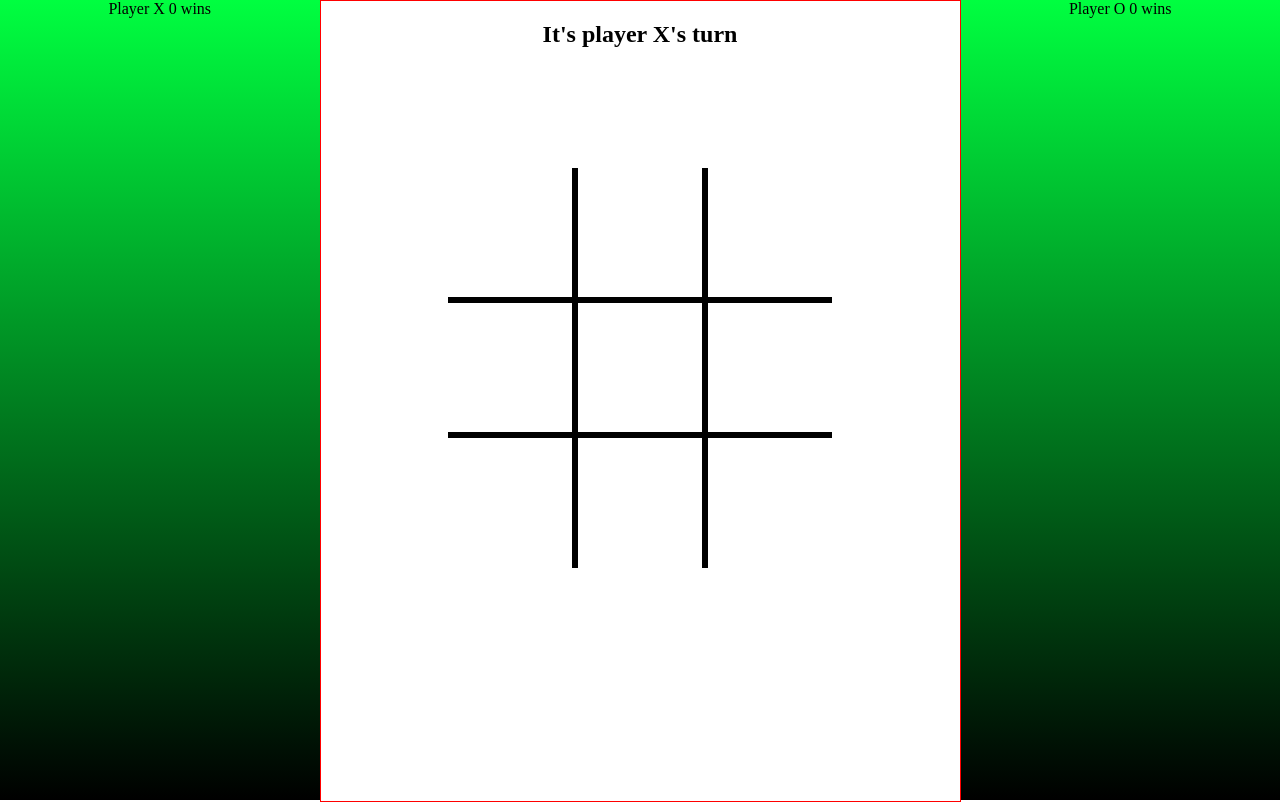
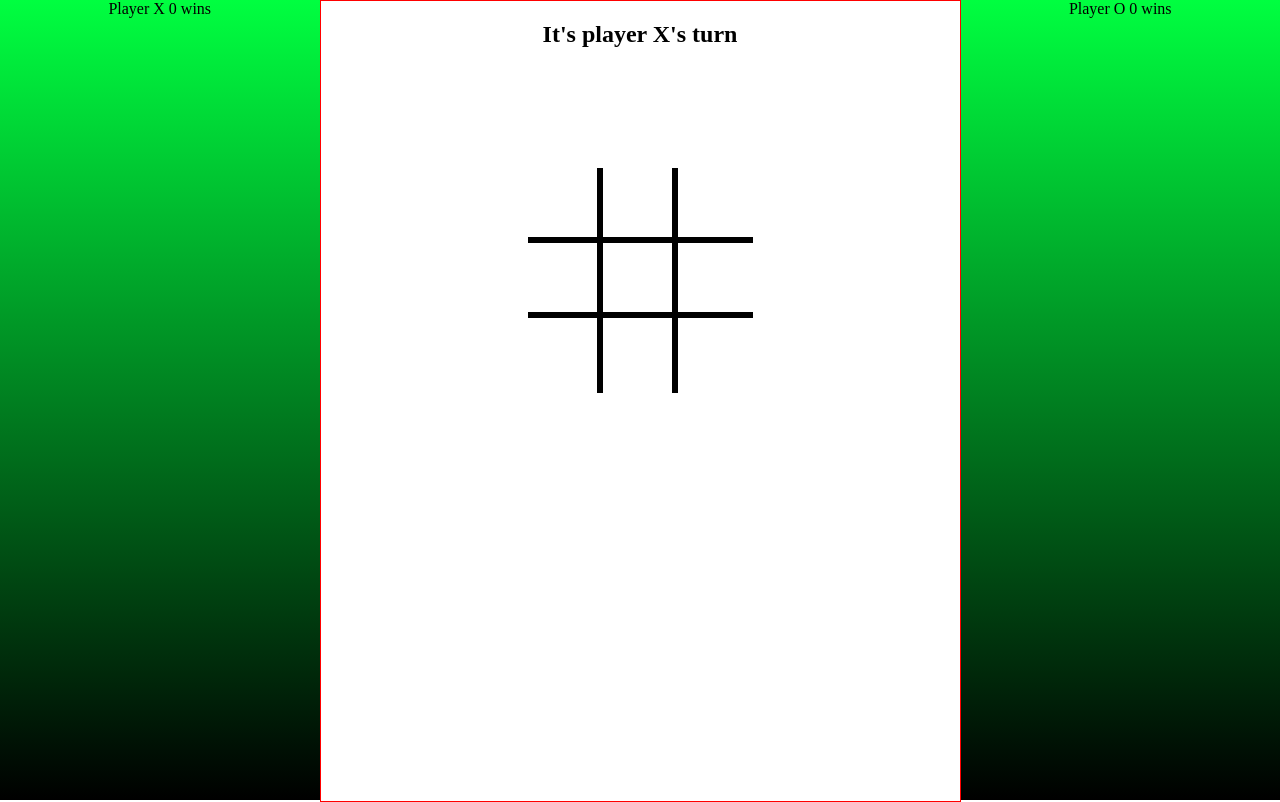
Before and after one commit to RandyGitProjects/tictactoe, a plain HTML site: page index.html in a window 1280 px wide. Drawn offline with Linux system fonts and the light colour scheme.

Commit message:
Feature new styling functionality to place token in the middle of the grid item

```diff
--- a/styles.css
+++ b/styles.css
@@ -27,9 +27,15 @@ body {
 .game-board{
     margin-top: 100px;
     display: inline-grid;
-    grid-template-columns: auto auto auto;
-    height: 50vh;
-    width: 30vw;
+    grid-template-columns: 75px 75px 75px;
+    grid-template-rows: 75px 75px 75px;
+}
+
+.grid-item{
+    display: flex;
+    justify-content: center;
+    align-items: center;
+    font-size: 2em;
 }
 
 .grid-item:nth-child(1),
@@ -39,6 +45,7 @@ body {
 .grid-item:nth-child(5),
 .grid-item:nth-child(6){
     border-bottom: 6px solid black;
+    align-content: center;
 }
 
 .grid-item:nth-child(1),
@@ -60,12 +67,3 @@ select{
     font-size: 30px;
     margin-left: 30px;
 }
-
-.chosen-emoji::before{
-    font-size: 10px;
-    position: absolute;
-}
-
-.element::before {
-    content: "🔥";
-  }
```
